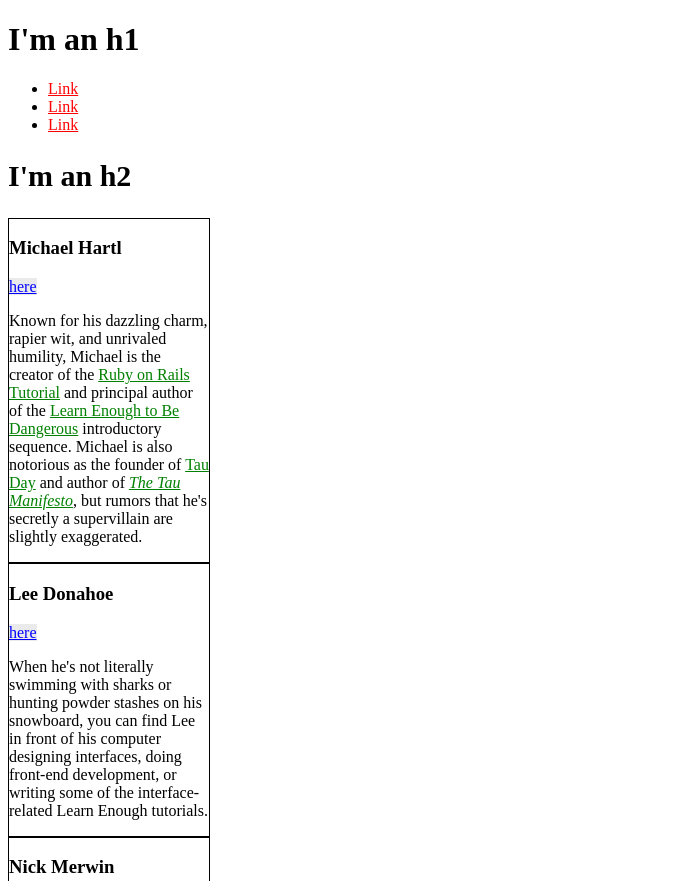
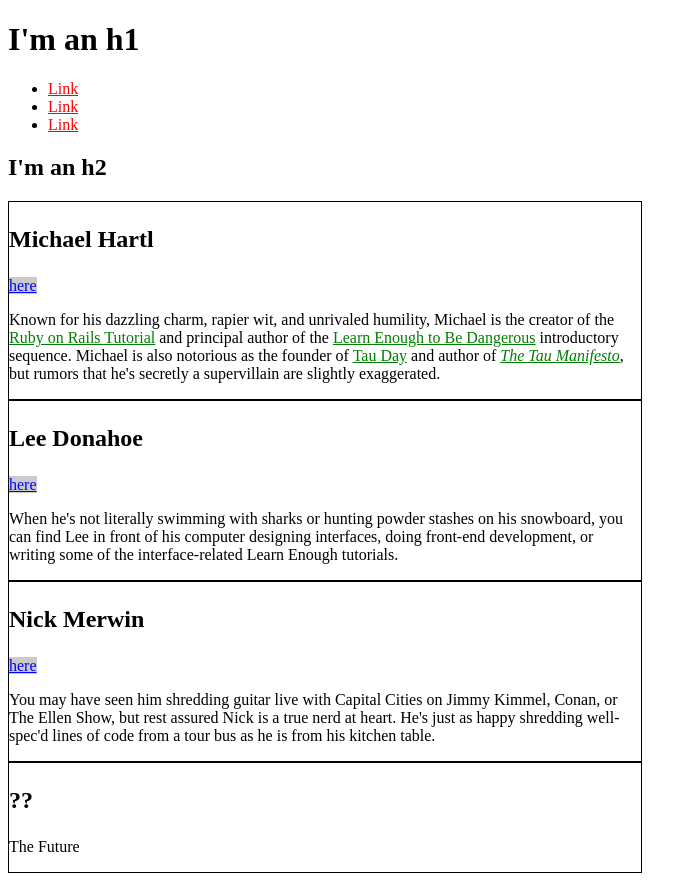
Before and after one commit to robdom/robdom.github.io, a plain HTML site: page index.html in a window 1280 px wide. Shown: the top 881 px of the page, without its empty margins (0-697 px from the left). Drawn offline with Linux system fonts and the light colour scheme.

Commit message:
Update internal stylesheet

```diff
--- a/index.html
+++ b/index.html
@@ -9,20 +9,26 @@
         color: #f00;
       }
 
-      h2 {
-        font-size: 30px;
-      }
-
       /* SOCIAL STYLES */
       .social {
-        background: rgba(150, 150, 150, 0.2);
+        background: rgba(150, 150, 150, 0.5);
         color: #00f;
       }
 
       /* BIO STYLES */
+      .bio-wrapper {
+        font-size: 24px;
+      }
       .bio-box {
         border: 1px solid #000;
-        width: 200px;
+        font-size: 1rem;
+        width: 50%;
+      }
+      .bio-box h3 {
+        font-size: 1.5em;
+      }
+      .bio-copy {
+        font-size: 1em;
       }
       .bio-copy a {
         color: #008000;
@@ -44,6 +50,7 @@
       </li>
     </ul>
     <h2>I'm an h2</h2>
+    <div class="bio-wrapper">
       <div class="bio-box">
         <h3>Michael Hartl</h3>
         <a href="https://twitter.com/mhartl" class="social">here</a>
@@ -77,5 +84,6 @@
           The Future
         </p>
       </div>
+    </div>
   </body>
 </html>
```
Lines whose indentation alone changed are shown as unchanged.
